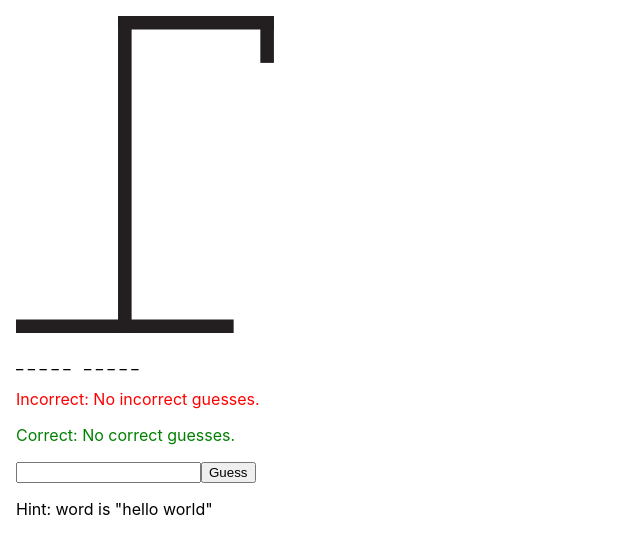
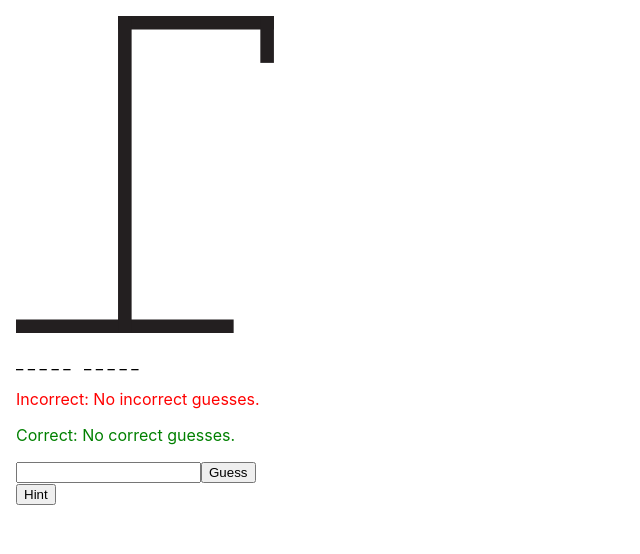
Before and after one commit to JackRKelly/hangman, a React (Create React App) app: page / in a window 1280 px wide. Shown: the top 554 px of the page, without its empty margins (0-640 px from the left). Built offline with nearby package versions, Linux system fonts and the light colour scheme.

Commit message:
Added hint button

```diff
--- a/src/App.tsx
+++ b/src/App.tsx
@@ -110,7 +110,13 @@ export const App = () => {
         <button type="submit">Guess</button>
       </form>
 
-      <p>Hint: word is "hello world"</p>
+      <button
+        onClick={() => {
+          alert(`The word is: "${word}"`);
+        }}
+      >
+        Hint
+      </button>
     </div>
   );
 };
```
Also changed, not shown: 1 other file (tests, documents, lock files or other folders).
